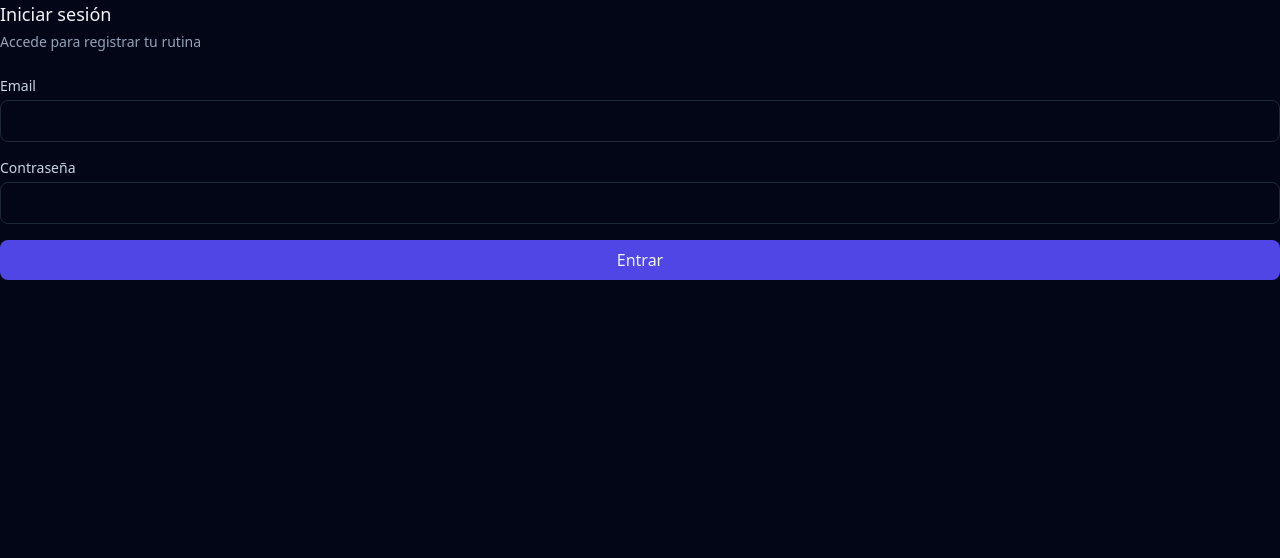
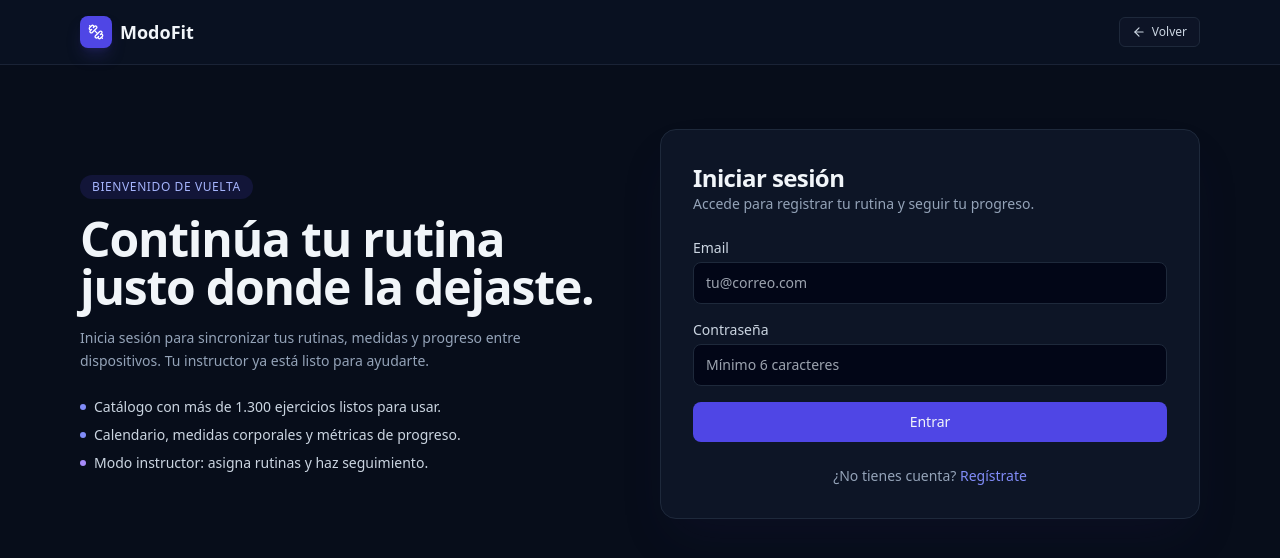
Before and after one commit to talcual/localgym, a React (Vite) app in the folder apps/client/: page /login in a window 1280 px wide. Shown: the top 558 px of the page. Built offline with nearby package versions, Linux system fonts and the light colour scheme; no server answers.

Commit message:
feat(auth): implement AuthShell component for consistent login/register layout feat(login): enhance styling and messaging in Login component feat(register): improve styling and navigation in Register component

```diff
--- a/apps/client/src/App.tsx
+++ b/apps/client/src/App.tsx
@@ -6,6 +6,7 @@ import { InstructorShell } from './components/InstructorShell';
 import { Home } from './pages/Home';
 import { Login } from './pages/Login';
 import { Register } from './pages/Register';
+import { AuthShell } from './components/AuthShell';
 import { Dashboard } from './pages/Dashboard';
 import { ExercisesList } from './pages/ExercisesList';
 import { ExerciseForm } from './pages/ExerciseForm';
@@ -53,8 +54,22 @@ export function App() {
   return (
     <Routes>
       <Route path="/" element={<Home />} />
-      <Route path="/login" element={<Login />} />
-      <Route path="/register" element={<Register />} />
+      <Route
+        path="/login"
+        element={
+          <AuthShell side="login">
+            <Login />
+          </AuthShell>
+        }
+      />
+      <Route
+        path="/register"
+        element={
+          <AuthShell side="register">
+            <Register />
+          </AuthShell>
+        }
+      />
       <Route
         path="/accept-invitation"
         element={
--- /dev/null
+++ b/apps/client/src/components/AuthShell.tsx
@@ -0,0 +1,99 @@
+import { Link } from 'react-router-dom';
+import { Dumbbell, ArrowLeft } from 'lucide-react';
+
+/**
+ * Layout compartido para las páginas públicas `/login` y `/register`.
+ *
+ * Replica la estética de la landing pública (`Home.tsx`) para que, cuando
+ * un usuario sin sesión intenta acceder a una ruta protegida, la
+ * redirección a `/login` se vea consistente y profesional.
+ *
+ * Estructura:
+ *  - Header con logo "ModoFit" + botón "Volver".
+ *  - Layout 2 columnas en `lg`: copy a la izquierda + card de auth a la derecha.
+ *  - En móvil: solo la card, centrada, con padding.
+ */
+export function AuthShell({
+  children,
+  side,
+}: {
+  children: React.ReactNode;
+  side: 'login' | 'register';
+}) {
+  const isLogin = side === 'login';
+  return (
+    <div className="min-h-screen bg-[#070d1a] text-slate-100">
+      <header className="border-b border-slate-800/80 bg-[#091121]">
+        <div className="mx-auto flex max-w-6xl items-center justify-between px-4 py-4">
+          <Link
+            to="/"
+            className="flex items-center gap-2 hover:opacity-90"
+            aria-label="Volver al inicio"
+          >
+            <div className="flex h-8 w-8 items-center justify-center rounded-lg bg-indigo-600 font-bold shadow-lg shadow-indigo-900/40">
+              <Dumbbell className="h-4 w-4 text-white" aria-hidden />
+            </div>
+            <span className="text-lg font-semibold">ModoFit</span>
+          </Link>
+          <Link
+            to="/"
+            className="inline-flex items-center gap-1.5 rounded-md border border-slate-800 bg-slate-900/60 px-3 py-1.5 text-xs font-medium text-slate-300 transition hover:border-slate-700 hover:text-white"
+          >
+            <ArrowLeft className="h-3.5 w-3.5" aria-hidden />
+            Volver
+          </Link>
+        </div>
+      </header>
+
+      <main className="mx-auto grid max-w-6xl gap-10 px-4 py-10 lg:grid-cols-2 lg:py-16">
+        {/* Copy lateral (solo lg) */}
+        <section className="hidden flex-col justify-center lg:flex">
+          <span className="inline-flex w-fit items-center gap-2 rounded-full bg-indigo-600/15 px-3 py-1 text-xs font-medium uppercase tracking-wider text-indigo-300">
+            {isLogin ? 'Bienvenido de vuelta' : 'Crea tu cuenta'}
+          </span>
+          <h1 className="mt-4 text-3xl font-semibold tracking-tight sm:text-4xl lg:text-5xl">
+            {isLogin ? (
+              <>
+                Continúa tu rutina
+                <br />
+                justo donde la dejaste.
+              </>
+            ) : (
+              <>
+                Empieza a registrar
+                <br />
+                tus entrenamientos hoy.
+              </>
+            )}
+          </h1>
+          <p className="mt-4 max-w-md text-sm leading-relaxed text-slate-400">
+            {isLogin
+              ? 'Inicia sesión para sincronizar tus rutinas, medidas y progreso entre dispositivos. Tu instructor ya está listo para ayudarte.'
+              : 'Crea tu cuenta gratuita, importa tus primeros ejercicios y empieza a entrenar. Más tarde podrás vincularte con un instructor.'}
+          </p>
+          <ul className="mt-6 space-y-2 text-sm text-slate-300">
+            <li className="flex items-center gap-2">
+              <span className="h-1.5 w-1.5 rounded-full bg-indigo-400" />
+              Catálogo con más de 1.300 ejercicios listos para usar.
+            </li>
+            <li className="flex items-center gap-2">
+              <span className="h-1.5 w-1.5 rounded-full bg-indigo-400" />
+              Calendario, medidas corporales y métricas de progreso.
+            </li>
+            <li className="flex items-center gap-2">
+              <span className="h-1.5 w-1.5 rounded-full bg-violet-400" />
+              Modo instructor: asigna rutinas y haz seguimiento.
+            </li>
+          </ul>
+        </section>
+
+        {/* Card auth */}
+        <section className="flex items-center">
+          <div className="w-full rounded-2xl border border-slate-800 bg-[#0d1526] p-6 shadow-2xl shadow-indigo-950/20 sm:p-8">
+            {children}
+          </div>
+        </section>
+      </main>
+    </div>
+  );
+}
--- a/apps/client/src/pages/Login.tsx
+++ b/apps/client/src/pages/Login.tsx
@@ -26,9 +26,9 @@ export function Login({ onSwitch }: { onSwitch?: () => void }) {
 
   return (
     <div>
-      <h2 className="text-lg font-medium mb-1">Iniciar sesión</h2>
+      <h2 className="text-2xl font-semibold tracking-tight">Iniciar sesión</h2>
       <p className="text-sm text-slate-400 mb-6">
-        Accede para registrar tu rutina
+        Accede para registrar tu rutina y seguir tu progreso.
       </p>
       <form onSubmit={onSubmit} className="space-y-4">
         <div>
@@ -38,18 +38,22 @@ export function Login({ onSwitch }: { onSwitch?: () => void }) {
             required
             value={email}
             onChange={(e) => setEmail(e.target.value)}
-            className="w-full bg-slate-950 border border-slate-800 rounded-lg px-3 py-2 focus:outline-none focus:ring-2 focus:ring-brand-500"
+            placeholder="tu@correo.com"
+            className="w-full bg-slate-950 border border-slate-800 rounded-lg px-3 py-2.5 text-sm focus:outline-none focus:ring-2 focus:ring-brand-500"
           />
         </div>
         <div>
-          <label className="block text-sm text-slate-300 mb-1">Contraseña</label>
+          <label className="block text-sm text-slate-300 mb-1">
+            Contraseña
+          </label>
           <input
             type="password"
             required
             minLength={6}
             value={password}
             onChange={(e) => setPassword(e.target.value)}
-            className="w-full bg-slate-950 border border-slate-800 rounded-lg px-3 py-2 focus:outline-none focus:ring-2 focus:ring-brand-500"
+            placeholder="Mínimo 6 caracteres"
+            className="w-full bg-slate-950 border border-slate-800 rounded-lg px-3 py-2.5 text-sm focus:outline-none focus:ring-2 focus:ring-brand-500"
           />
         </div>
         {error && (
@@ -60,23 +64,21 @@ export function Login({ onSwitch }: { onSwitch?: () => void }) {
         <button
           type="submit"
           disabled={loading}
-          className="w-full bg-brand-600 hover:bg-brand-500 disabled:opacity-60 transition rounded-lg py-2 font-medium"
+          className="w-full bg-brand-600 hover:bg-brand-500 disabled:opacity-60 transition rounded-lg py-2.5 font-medium text-sm"
         >
           {loading ? 'Entrando...' : 'Entrar'}
         </button>
       </form>
-      {onSwitch && (
       <p className="text-sm text-slate-400 mt-6 text-center">
         ¿No tienes cuenta?{' '}
         <button
           type="button"
-            onClick={onSwitch}
-            className="text-brand-400 hover:underline"
+          onClick={onSwitch ?? (() => navigate('/register'))}
+          className="text-brand-400 hover:underline font-medium"
         >
           Regístrate
         </button>
       </p>
-      )}
     </div>
   );
 }
--- a/apps/client/src/pages/Register.tsx
+++ b/apps/client/src/pages/Register.tsx
@@ -104,23 +104,21 @@ export function Register({ onSwitch }: { onSwitch?: () => void }) {
         <button
           type="submit"
           disabled={loading}
-          className="w-full bg-brand-600 hover:bg-brand-500 disabled:opacity-60 transition rounded-lg py-2 font-medium"
+          className="w-full bg-brand-600 hover:bg-brand-500 disabled:opacity-60 transition rounded-lg py-2.5 font-medium text-sm"
         >
           {loading ? 'Creando...' : 'Crear cuenta'}
         </button>
       </form>
-      {onSwitch && (
       <p className="text-sm text-slate-400 mt-6 text-center">
         ¿Ya tienes cuenta?{' '}
         <button
           type="button"
-            onClick={onSwitch}
-            className="text-brand-400 hover:underline"
+          onClick={onSwitch ?? (() => navigate('/login'))}
+          className="text-brand-400 hover:underline font-medium"
         >
           Inicia sesión
         </button>
       </p>
-      )}
     </div>
   );
 }
```
Lines whose indentation alone changed are shown as unchanged.
